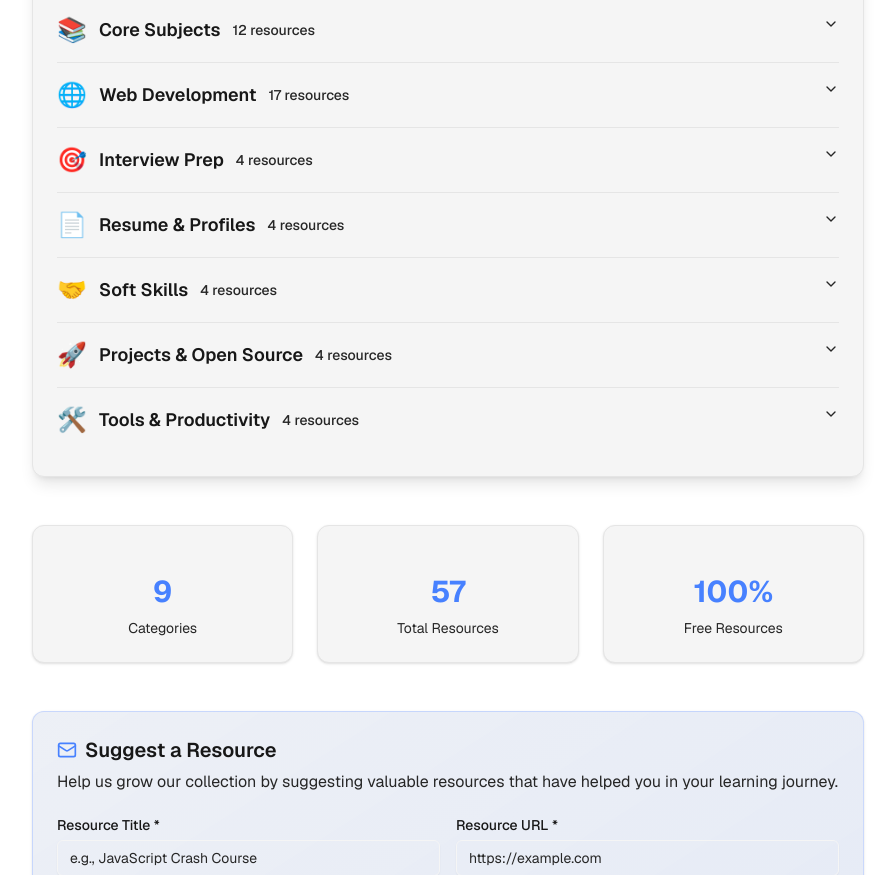
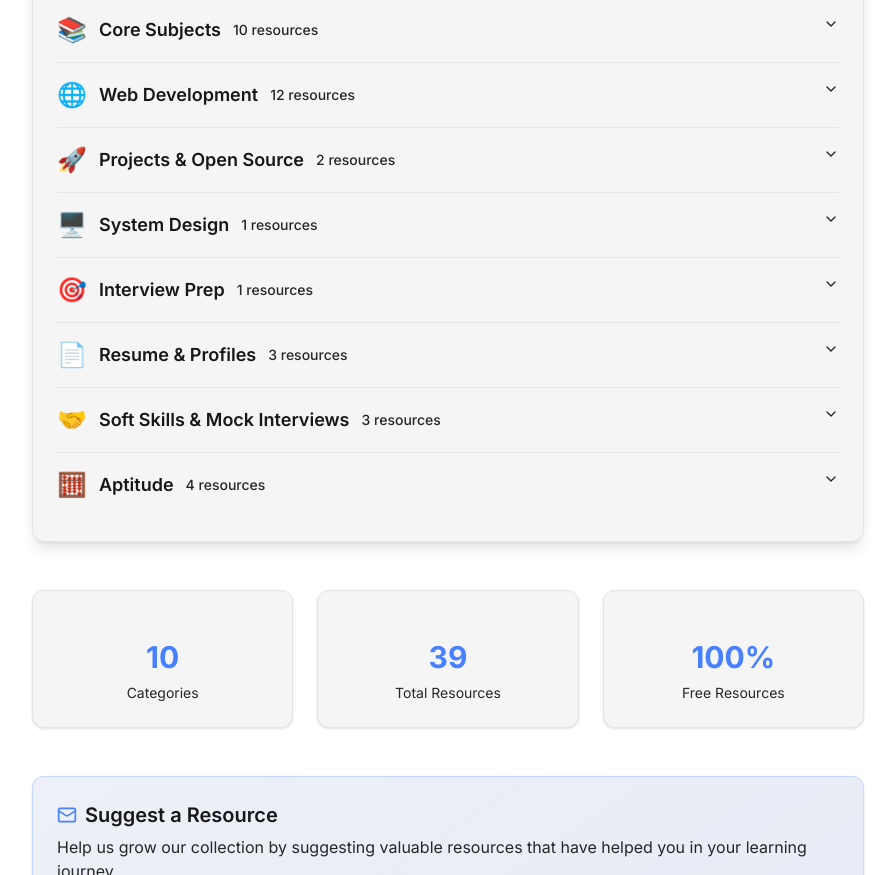
Before and after one commit to satheesh1022005/studentResourceHub, a Next.js app: page /resources in a window 1280 px wide. Shown: the part 560-1435 px from the top of the page, without its empty margins (192-1087 px from the left). Built offline with nearby package versions, Linux system fonts and the light colour scheme.

Commit message:
added ads.txt and updated Script and update resources data

```diff
--- a/app/layout.tsx
+++ b/app/layout.tsx
@@ -1,10 +1,11 @@
 import type React from "react"
 import type { Metadata } from "next"
-import { GeistSans } from "geist/font/sans"
-import { GeistMono } from "geist/font/mono"
+import { Inter } from 'next/font/google'
+import Script from 'next/script'
 import { AuthProvider } from "@/hooks/useAuth"
 import "./globals.css"
-import Script from 'next/script'
+
+const inter = Inter({ subsets: ['latin'] })
 
 export const metadata: Metadata = {
   title: "Student Resource Hub - All-in-One Learning Platform",
@@ -27,7 +28,9 @@ export default function RootLayout({
   return (
     <html lang="en">
       <head>
+        {/* Google AdSense Meta Tag */}
         <meta name="google-adsense-account" content="ca-pub-3596390815097696" />
+        {/* Google AdSense Script */}
         <Script
           async
           src="https://pagead2.googlesyndication.com/pagead/js/adsbygoogle.js?client=ca-pub-3596390815097696"
@@ -35,16 +38,8 @@ export default function RootLayout({
           strategy="afterInteractive"
         />
       </head>
-      <body className={`font-sans ${GeistSans.variable} ${GeistMono.variable} antialiased`}>
+      <body className={inter.className}>
         <AuthProvider>{children}</AuthProvider>
-        {/* <ins
-          className="adsbygoogle"
-          style={{ display: 'block' }}
-          data-ad-client="ca-pub-3596390815097696"
-          data-ad-slot="YOUR_AD_SLOT_ID" // Replace with your ad slot ID
-          data-ad-format="auto"
-          data-full-width-responsive="true"
-        /> */}
       </body>
     </html>
   )
--- a/data/resourcesData.ts
+++ b/data/resourcesData.ts
@@ -8,33 +8,26 @@ export interface SubCategory {
   resources?: Resource[]
   subcategories?: SubCategory[]
 }
-
 export interface ResourceCategory {
   category: string
   icon: string
   resources?: Resource[]
   subcategories?: SubCategory[]
 }
-
 export const resourcesData: ResourceCategory[] = [
   {
     category: "Roadmaps",
     icon: "🗺️",
     resources: [
-      { title: "Frontend Developer Roadmap", url: "https://roadmap.sh/frontend" },
-      { title: "Backend Developer Roadmap", url: "https://roadmap.sh/backend" },
-      { title: "Full Stack Developer Roadmap", url: "https://roadmap.sh/full-stack" },
-      { title: "DevOps Roadmap", url: "https://roadmap.sh/devops" },
+      { title: "Developer Roadmaps - roadmap.sh", url: "https://roadmap.sh/" },
     ],
   },
   {
     category: "Coding & DSA",
     icon: "💻",
     resources: [
-      { title: "LeetCode", url: "https://leetcode.com" },
-      { title: "HackerRank", url: "https://hackerrank.com" },
-      { title: "CodeChef", url: "https://codechef.com" },
-      { title: "GeeksforGeeks DSA", url: "https://geeksforgeeks.org/data-structures" },
+      { title: "takeuforward - Best Coding Tutorials for Free", url: "https://takeuforward.org/" },
+      { title: "NeetCode 150 - Coding Interview Questions", url: "https://neetcode.io/practice?tab=neetcode150" },
     ],
   },
   {
@@ -44,36 +37,41 @@ export const resourcesData: ResourceCategory[] = [
       {
         name: "OOPS",
         resources: [
-          { title: "Kunal Kushwaha", url: "https://www.youtube.com/watch?v=BSVKUk58K6U" },
-          { title: "Database Star", url: "https://www.databasestar.com/object-oriented-programming/" },
-          { title: "Decomplexify", url: "https://www.youtube.com/c/Decomplexify" },
+          { title: "Introduction of Object Oriented Programming - GeeksforGeeks", url: "https://www.geeksforgeeks.org/dsa/introduction-of-object-oriented-programming/" },
+          { title: "OOPs YouTube Lecture", url: "https://youtu.be/BSVKUk58K6U?si=eHz3Zw0cYEY-5FxD" },
+          { title: "OOP in Java - Scaler", url: "https://www.scaler.com/topics/course/object-oriented-programming-java/" },
         ],
       },
       {
         name: "Database Management Systems",
         resources: [
-          { title: "DBMS Tutorial", url: "https://www.tutorialspoint.com/dbms/" },
-          { title: "SQL Tutorial", url: "https://www.w3schools.com/sql/" },
-          { title: "Database Design", url: "https://www.lucidchart.com/pages/database-diagram" },
+          { title: "Free DBMS Online Course with Certificate", url: "https://www.scaler.com/topics/course/dbms/" },
+          { title: "ER Diagrams - YouTube Playlist", url: "https://youtube.com/playlist?list=PLZDOU071E4v6epq3GS0IqZicZc3xwwBN_&si=U3IBZZR6bru6ZoJ7" },
+          { title: "Normalization & More - YouTube Playlist", url: "https://youtube.com/playlist?list=PLNITTkCQVxeXryTQvY0JBWTyN9ynxxPH8&si=3Zea-hIrnsnzwCUZ" },
         ],
       },
       {
         name: "Operating Systems",
         resources: [
-          { title: "OS Concepts", url: "https://www.tutorialspoint.com/operating_system/" },
-          { title: "Process Management", url: "https://www.geeksforgeeks.org/process-management-in-operating-system/" },
-          { title: "Memory Management", url: "https://www.geeksforgeeks.org/memory-management-in-operating-system/" },
+          { title: "Operating System Course with Certification", url: "https://www.scaler.com/topics/course/free-operating-system-course/" },
         ],
       },
       {
         name: "Computer Networks",
         resources: [
-          { title: "Networking Basics", url: "https://www.tutorialspoint.com/data_communication_computer_network/" },
-          { title: "TCP/IP Protocol", url: "https://www.geeksforgeeks.org/tcp-ip-model/" },
-          {
-            title: "Network Security",
-            url: "https://www.cisco.com/c/en/us/products/security/what-is-network-security.html",
-          },
+          { title: "High Performance Browser Networking (O'Reilly)", url: "https://hpbn.co/" },
+        ],
+      },
+      {
+        name: "All-in-One",
+        resources: [
+          { title: "Neso Academy (YouTube)", url: "https://www.youtube.com/@nesoacademy" },
+        ],
+      },
+      {
+        name: "Last Minute Prep",
+        resources: [
+          { title: "MUST-DO Questions for DBMS, CN, OS - TakeUForward", url: "https://takeuforward.org/interviews/must-do-questions-for-dbms-cn-os-interviews-sde-core-sheet" },
         ],
       },
     ],
@@ -88,25 +86,20 @@ export const resourcesData: ResourceCategory[] = [
           {
             name: "HTML & CSS",
             resources: [
-              { title: "HTML Crash Course", url: "https://youtu.be/G3e-cpL7ofc" },
-              { title: "CSS Grid Guide", url: "https://css-tricks.com/snippets/css/complete-guide-grid/" },
-              { title: "Flexbox Guide", url: "https://css-tricks.com/snippets/css/a-guide-to-flexbox/" },
+              { title: "HTML & CSS Crash Course", url: "https://youtu.be/G3e-cpL7ofc?si=4bIMT5T3bWKL1DUs" },
             ],
           },
           {
             name: "JavaScript",
             resources: [
-              { title: "JavaScript.info", url: "https://javascript.info" },
-              { title: "MDN JavaScript", url: "https://developer.mozilla.org/en-US/docs/Web/JavaScript" },
-              { title: "ES6 Features", url: "https://github.com/lukehoban/es6features" },
+              { title: "JavaScript Crash Course", url: "https://youtu.be/EerdGm-ehJQ?si=0ASIUcNOH7UKKlmq" },
             ],
           },
           {
             name: "React",
             resources: [
-              { title: "React Documentation", url: "https://react.dev" },
-              { title: "React Tutorial", url: "https://reactjs.org/tutorial/tutorial.html" },
-              { title: "React Hooks", url: "https://reactjs.org/docs/hooks-intro.html" },
+              { title: "React - SuperSimpleDev (YouTube)", url: "https://youtu.be/x4rFhThSX04?si=Kpl_5sFMSRhcspxi" },
+              { title: "Scrimba Learn React", url: "https://scrimba.com/learn-react-c0e?rt=rv5ef2sd&redir=1" },
             ],
           },
         ],
@@ -115,86 +108,97 @@ export const resourcesData: ResourceCategory[] = [
         name: "Backend",
         subcategories: [
           {
-            name: "Node.js",
+            name: "Node & Express",
             resources: [
-              { title: "Node.js Documentation", url: "https://nodejs.org/en/docs/" },
-              { title: "Express.js Guide", url: "https://expressjs.com/en/guide/routing.html" },
-              { title: "Node.js Best Practices", url: "https://github.com/goldbergyoni/nodebestpractices" },
+              { title: "Node & Express Full Course", url: "https://youtu.be/9BD9eK9VqXA?si=igwl-jsQfZcIaIko" },
             ],
           },
           {
             name: "Databases",
             resources: [
-              { title: "MongoDB Tutorial", url: "https://docs.mongodb.com/manual/tutorial/" },
-              { title: "PostgreSQL Tutorial", url: "https://www.postgresql.org/docs/current/tutorial.html" },
-              { title: "Redis Guide", url: "https://redis.io/documentation" },
+              { title: "MongoDB Tutorial", url: "https://youtu.be/c2M-rlkkT5o?si=kOzWj-E_dFCvdL1q" },
+              { title: "MySQL - GeeksforGeeks", url: "https://www.geeksforgeeks.org/mysql/mysql-tutorial/" },
+              { title: "SQL Practice - LeetCode Top 50", url: "https://leetcode.com/studyplan/top-sql-50/" },
+            ],
+          },
+          {
+            name: "MERN CRUD",
+            resources: [
+              { title: "MERN CRUD Tutorial", url: "https://youtu.be/_7UQPve99r4?si=K4mYY0Fg7SuGRa3S" },
+            ],
+          },
+          {
+            name: "Spring Boot",
+            resources: [
+              { title: "Spring Boot Crash Course", url: "https://youtu.be/Nv2DERaMx-4?si=Tf1SEXvQ_QZ6oVwy" },
+              { title: "Spring Boot Project Tutorial", url: "https://youtu.be/Cw0J6jYJtzw?si=sXda-1w6oipnkbHe" },
             ],
           },
         ],
       },
     ],
     resources: [
-      { title: "FreeCodeCamp", url: "https://freecodecamp.org" },
-      { title: "Full Stack Open", url: "https://fullstackopen.com/en/" },
+      { title: "FreeCodeCamp (All Development)", url: "https://youtube.com/@freecodecamp?si=kHNTuTm19oOeV41R" },
+    ],
+  },
+  {
+    category: "Projects & Open Source",
+    icon: "🚀",
+    resources: [
+      { title: "CodeCrafters", url: "https://codecrafters.io/" },
+      { title: "Portfolio Website Examples", url: "https://github.com/topics/portfolio" },
+    ],
+  },
+  {
+    category: "System Design",
+    icon: "🖥️",
+    resources: [
+      { title: "System Design Primer - GitHub", url: "https://github.com/donnemartin/system-design-primer" },
     ],
   },
   {
     category: "Interview Prep",
     icon: "🎯",
     resources: [
-      { title: "InterviewBit", url: "https://interviewbit.com" },
-      { title: "Pramp - Mock Interviews", url: "https://pramp.com" },
-      { title: "System Design Primer", url: "https://github.com/donnemartin/system-design-primer" },
-      {
-        title: "Behavioral Interview Guide",
-        url: "https://www.indeed.com/career-advice/interviewing/behavioral-interview-questions",
-      },
+      { title: "Interview Prep Materials (Google Drive)", url: "https://drive.google.com/drive/folders/10AZn62ySZOER_S15QuYZ8L7ydDE5fxla" },
     ],
   },
   {
     category: "Resume & Profiles",
     icon: "📄",
     resources: [
-      { title: "Resume Templates", url: "https://www.canva.com/resumes/templates/" },
+      { title: "Resume Templates - Canva", url: "https://www.canva.com/resumes/templates/" },
       { title: "LinkedIn Profile Tips", url: "https://www.linkedin.com/help/linkedin/answer/15493" },
-      {
-        title: "GitHub Profile README",
-        url: "https://docs.github.com/en/account-and-profile/setting-up-and-managing-your-github-profile/customizing-your-profile/managing-your-profile-readme",
-      },
-      { title: "Portfolio Examples", url: "https://github.com/topics/portfolio" },
+      { title: "GitHub Profile README", url: "https://docs.github.com/en/account-and-profile/setting-up-and-managing-your-github-profile/customizing-your-profile-readme" },
     ],
   },
   {
-    category: "Soft Skills",
+    category: "Soft Skills & Mock Interviews",
     icon: "🤝",
     resources: [
-      { title: "Communication Skills", url: "https://www.coursera.org/learn/communication-skills" },
-      { title: "Time Management", url: "https://www.mindtools.com/pages/main/newMN_HTE.htm" },
-      { title: "Leadership Skills", url: "https://www.edx.org/learn/leadership" },
+      { title: "Pramp - Mock Interviews", url: "https://www.pramp.com/#/" },
+      { title: "Topmate Creator Storefront", url: "https://topmate.io/" },
+      { title: "Apna AI Interview Q&A", url: "https://apna.co/interview-prep/mock-interview" },
+    ],
+  },
+  {
+    category: "Aptitude",
+    icon: "🧮",
+    subcategories: [
       {
-        title: "Teamwork & Collaboration",
-        url: "https://www.indeed.com/career-advice/career-development/teamwork-skills",
+        name: "Learning",
+        resources: [
+          { title: "CareerRide (YouTube)", url: "https://youtube.com/@careerrideofficial?si=B9-toskaW5W6y4Cq" },
+          { title: "Feel Free To Learn (YouTube)", url: "https://youtube.com/@feelfreetolearn?si=QRaq_ObjzlyidxJn" },
+        ],
+      },
+      {
+        name: "Practice",
+        resources: [
+          { title: "IndiaBIX - Aptitude Questions", url: "https://www.indiabix.com/" },
+          { title: "CareerRide.com (Aptitude & More)", url: "https://www.careerride.com/" },
+        ],
       },
     ],
   },
-  {
-    category: "Projects & Open Source",
-    icon: "🚀",
-    resources: [
-      { title: "GitHub Explore", url: "https://github.com/explore" },
-      { title: "First Contributions", url: "https://github.com/firstcontributions/first-contributions" },
-      { title: "Project Ideas", url: "https://github.com/karan/Projects" },
-      { title: "Awesome Lists", url: "https://github.com/sindresorhus/awesome" },
-    ],
-  },
-  {
-    category: "Tools & Productivity",
-    icon: "🛠️",
-    resources: [
-      { title: "VS Code Extensions", url: "https://marketplace.visualstudio.com/vscode" },
-      { title: "Git & GitHub Guide", url: "https://guides.github.com" },
-      { title: "Notion Templates", url: "https://notion.so/templates" },
-      { title: "Productivity Apps", url: "https://www.notion.so/product" },
-    ],
-  },
 ]
```
Also changed, not shown: public/ads.txt (added).
